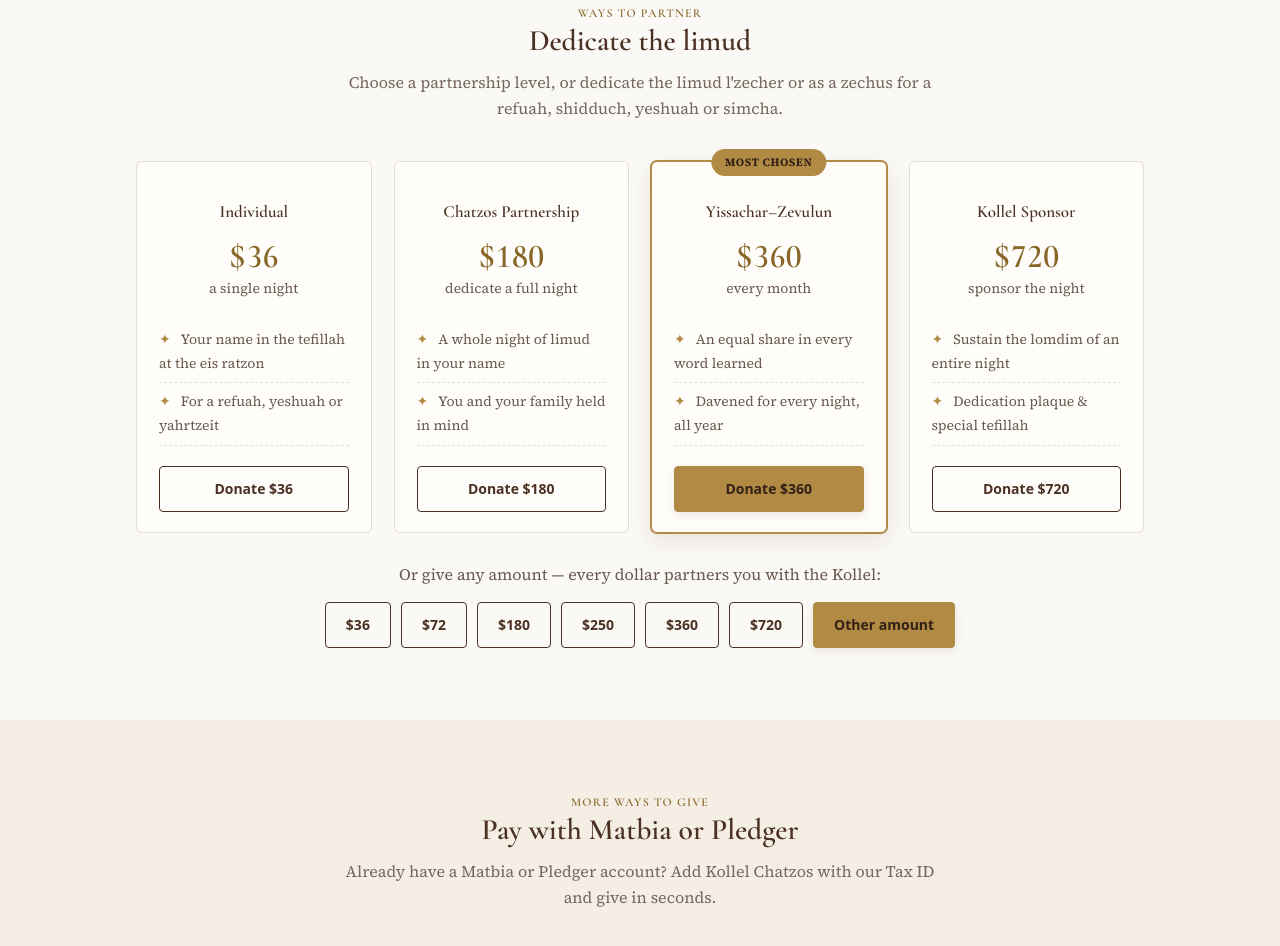
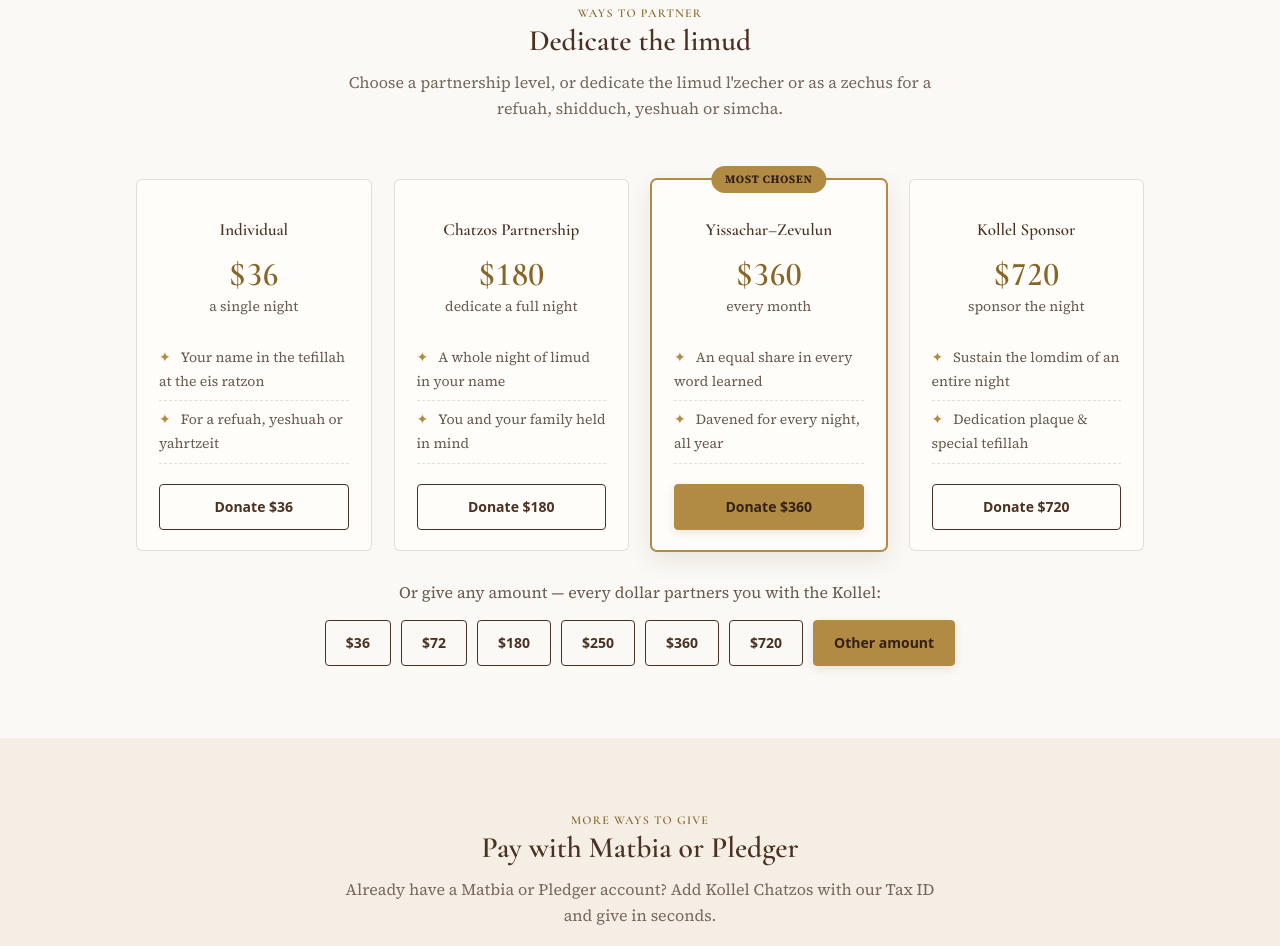
Before and after one commit to lucidquestor/kollel-chatzos, a plain HTML site: page partner.html in a window 1280 px wide. Shown: the part 852-1798 px from the top of the page. Drawn offline with nearby package versions, Linux system fonts and the light colour scheme; a web font is replaced by a local one.

Commit message:
Fix featured tier badge clipping in RTL and add grid clearance above tier cards.
Co-authored-by: Cursor <cursoragent@cursor.com>

```diff
--- a/assets/css/main.css
+++ b/assets/css/main.css
@@ -325,6 +325,7 @@ body.lang-yi .stat .lab { max-width: 26ch; }
 .grid-4 { grid-template-columns: repeat(4, 1fr); }
 .section-header + .grid,
 .section-header + .tline { margin-top: 0; }
+.grid:has(.tier) { padding-top: 18px; }
 section.wrap > .grid:first-child,
 section.wrap > .lead-row:first-child,
 section.wrap > .panel:first-child { margin-top: 0; }
@@ -351,6 +352,7 @@ body.lang-yi .card h3 { font-size: 1.125rem; }
 body.lang-yi .card p { font-size: var(--text-base); line-height: 1.8; }
 .card p + p { margin-top: 10px; }
 .card .btn { margin-top: auto; align-self: flex-start; }
+.card.tier { overflow: visible; }
 .card.tier .btn { align-self: stretch; text-align: center; justify-content: center; }
 .card .heb { color: var(--gold-deep); font-family: var(--font-hebrew); font-size: var(--text-base); }
 
@@ -431,11 +433,27 @@ body.lang-yi .tline .when { font-family: var(--font-hebrew); font-size: clamp(1.
 .tier li { color: var(--ink-soft); padding: 7px 0; border-bottom: 1px dashed var(--line); }
 .tier li::before { content: "✦"; color: var(--gold); margin-inline-end: 10px; }
 .badge {
-  position: absolute; top: -13px; inset-inline-start: 50%; transform: translateX(-50%);
-  background: var(--gold); color: var(--brown-deep); font-size: .7rem; font-weight: 700;
-  padding: 4px 14px; border-radius: 999px; letter-spacing: .05em; text-transform: uppercase; white-space: nowrap;
+  position: absolute;
+  top: -14px;
+  left: 50%;
+  transform: translateX(-50%);
+  z-index: 2;
+  background: var(--gold);
+  color: var(--brown-deep);
+  font-size: .7rem;
+  font-weight: 700;
+  padding: 4px 14px;
+  border-radius: 999px;
+  letter-spacing: .05em;
+  text-transform: uppercase;
+  white-space: nowrap;
 }
-body.lang-yi .badge { letter-spacing: 0; font-size: .66rem; }
+body.lang-yi .badge {
+  letter-spacing: 0;
+  font-size: .62rem;
+  padding-inline: 12px;
+  text-transform: none;
+}
 
 /* ---------- contact ---------- */
 .contact-grid { display: grid; grid-template-columns: 1fr 1fr; gap: clamp(32px, 4vw, 48px); align-items: start; }
```
